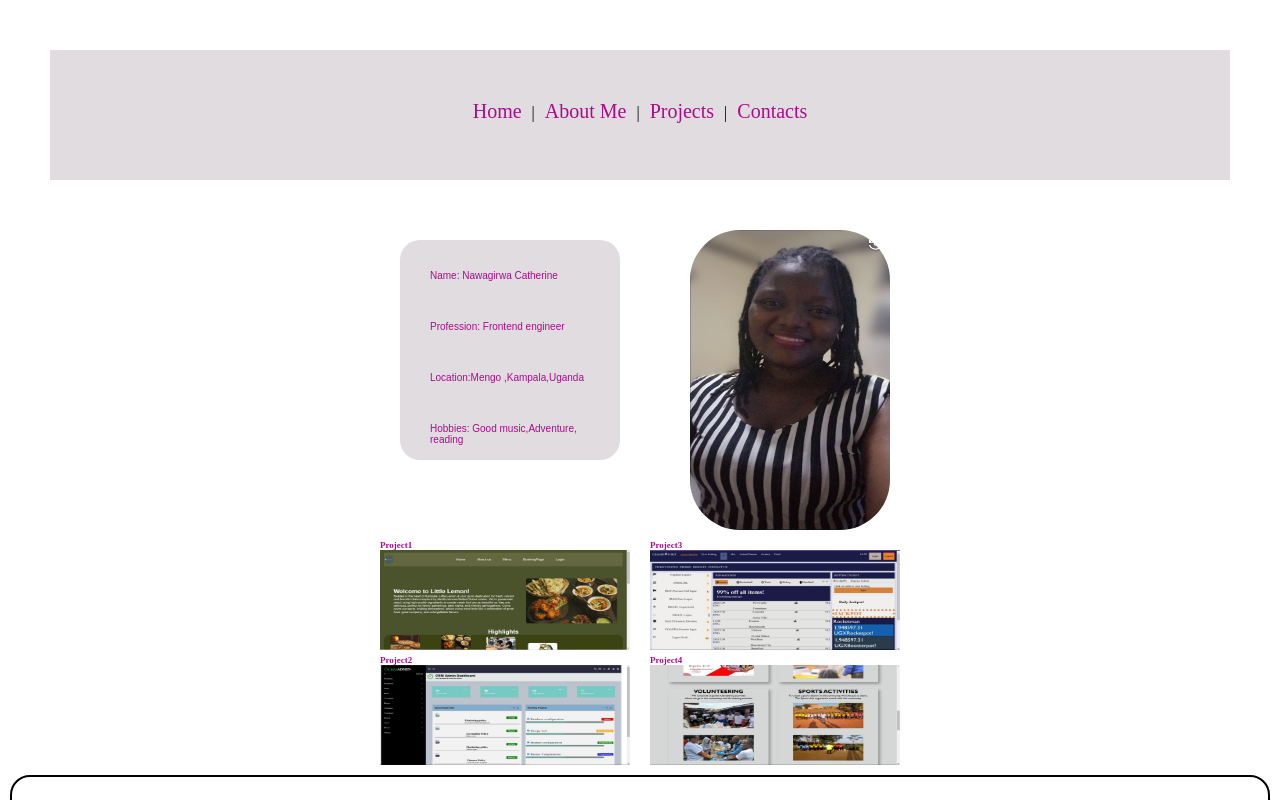
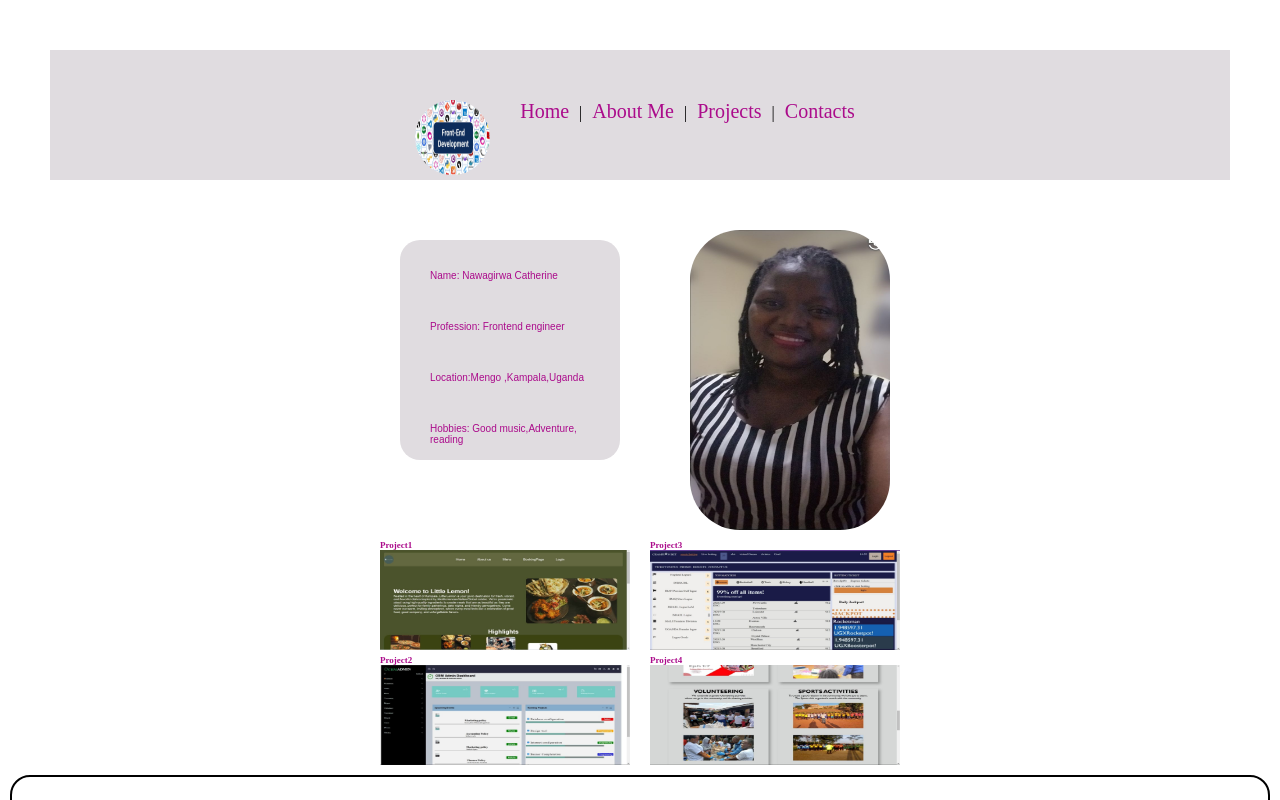
Before and after one commit to nawagirwacatherine/MY-PORTIFOLIO2, a React (Vite) app in the folder Cathies portifolio/: page / in a window 1280 px wide. Shown: the top 800 px of the page. Built offline with nearby package versions, Linux system fonts and the light colour scheme.

Commit message:
Add logo to nav

```diff
--- a/Cathies portifolio/src/App.css
+++ b/Cathies portifolio/src/App.css
@@ -30,6 +30,13 @@ color: rgb(171, 11, 139);
     font-size: 20px;
     justify-content: center;
 
+  }
+  .logo{
+    border-radius: 75px;
+    width: 75px;
+    height: 75px;
+    margin-right: 20px;
+    align-self: self-start;
   }
 
   .profile{
--- a/Cathies portifolio/src/App.jsx
+++ b/Cathies portifolio/src/App.jsx
@@ -1,5 +1,6 @@
 
 import './App.css';
+import imagesLogo from "./images/logo.webp";
 import HomePage from "./pages/HomePage";
 import AboutMe from "./pages/AboutMe";
 import Projects from "./pages/Projects";
@@ -19,6 +20,7 @@ function App() {
         </nav> */}
 
         <nav className='nav'>
+          <img src={imagesLogo} alt="images" className="logo" />
           {[
             {to: "/", label:"Home"},
             { to: "/ about-me", label:"About Me"},
```
